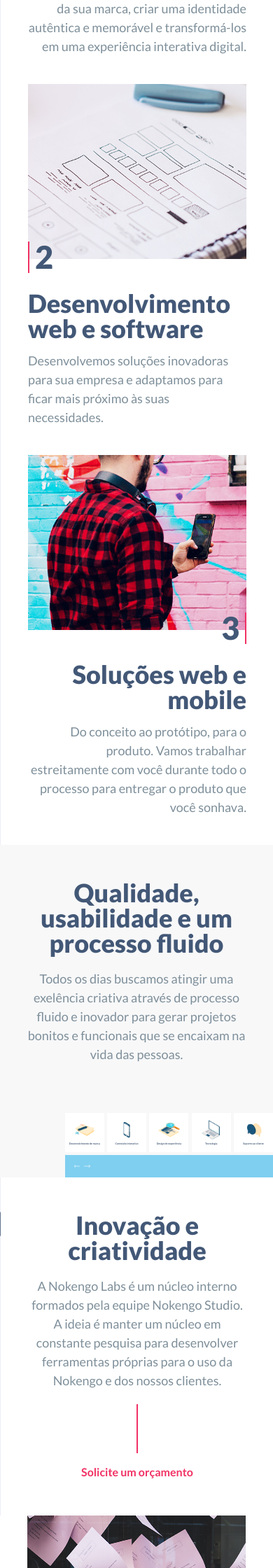
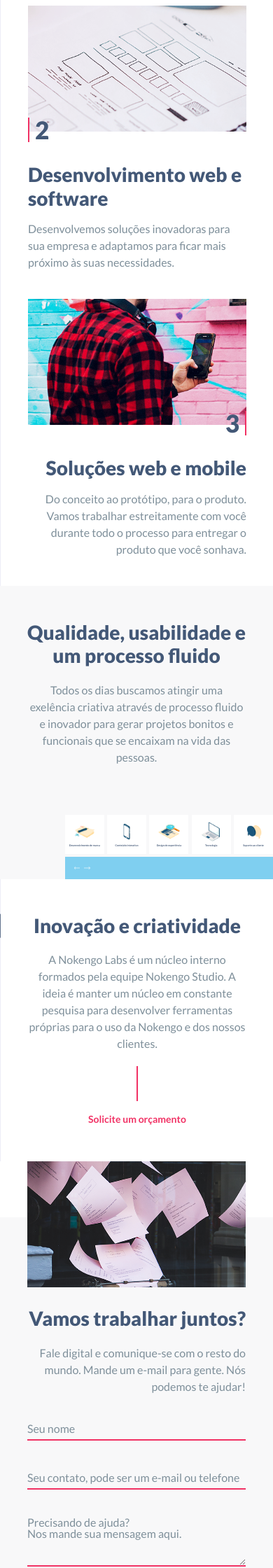
Before and after one commit to samuellevy/nokengo2018-front, a PHP site: page / in a window 390 px wide. Shown: the part 1360-3600 px from the top of the page at 70% size. Run offline with PHP 8.4, Linux system fonts and the light colour scheme; style sheets or scripts are compiled from the project's sources.

Commit message:
responsivo 510 ok, falta slider e animações.

```diff
--- a/source/index.html
+++ b/source/index.html
@@ -148,7 +148,7 @@
               <label for="contact">Seu contato, pode ser um e-mail ou telefone</label>
               <input type="text" name="contact">
             </fieldset>
-            <fieldset>
+            <fieldset data-name="textarea">
               <label for="message">Precisando de ajuda? <br>Nos mande sua mensagem aqui.</label>
               <textarea name="message"></textarea>
             </fieldset>
--- a/source/scss/style.scss
+++ b/source/scss/style.scss
@@ -197,6 +202,10 @@
 		@media screen and (max-width: 768px) {
 			font-size: 36px;
 			line-height: 1;
+		}
+		@media screen and (max-width: 510px) {
+			font-size: 28px;
+    		line-height: 1.2;
 		}
 	}
 	.t-paragraph{
@@ -225,6 +234,9 @@
 			&:after, &:before{
 				display: none;
 			}
+		}
+		@media screen and (max-width: 510px) {
+			font-size: 16px;
 		}
 	}
 }
@@ -562,12 +601,22 @@
 							width: 2px;
 						}
 					}
+					@media screen and (max-width: 510px) {
+						font-size: 35px;
+						bottom: -20px;
+						&:after{
+							height: 35px;
+						}
+					}
 				}
 				@media screen and (max-width: 768px) {
 					padding: 0;
 					width: 80%;
 					margin: auto;
 					height: 250px;
+				}
+				@media screen and (max-width: 510px) {
+					height: 180px;
 				}
 			}
 			.text{
@@ -821,6 +870,9 @@
 							height: 70px;
 							margin: 0 auto 15px;
 						}
+						@media screen and (max-width:510px){
+							height: 50px;
+						}
 					}
 					a{
 						color: $pink-1;
@@ -831,6 +883,9 @@
 							font-size: 16px;
 							padding: 0;
 							margin: 0;
+						}
+						@media screen and (max-width:510px){
+							font-size: 14px;
 						}
 					}
 				}
@@ -892,6 +947,8 @@
 					position: relative;
 					display: flex;
 					z-index: 1;
+					height: get-vw(50px);
+					margin: 0 0 get-vw(30px);
 					input, textarea{
 						font-size: $sm-size;
 						font-family: $lato-regular;
@@ -901,41 +958,62 @@
 						border-bottom: get-vw(2px) solid $pink-1;
 						width: 100%;
 						padding: get-vw(15px) 0;
-						margin-bottom: get-vw(20px);
 						box-sizing: border-box;
 						height: get-vw(50px);
 						outline: none;
+						margin: 0;
+						position: absolute;
+						bottom: 0;
 						@media screen and (max-width: 768px){
 							font-size: 16px;
 							border-bottom: 2px solid $pink-1;
-							padding: 5px 0;
+							padding: 9px 0;
 							line-height: 1;
-							margin-bottom: 20px;
-							height: 40px;
+							height: 100%;
 						}
 					}
 					textarea{
-						height: get-vw(125px);
-						min-height: get-vw(125px);
-						max-height: get-vw(200px);
-						@media screen and (max-width:768px){
-							height: 70px;
-							min-height: 70px;
-							max-height: 140px;
-							padding-top: 11px;
-						}
+						height: 100%;
+						min-height: 100%;
+						max-height: 100%;
+						margin: 0;
+						position: absolute;
+						bottom: 0;
 					}
 					label{
 						font-size: $sm-size;
 						font-family: $lato-regular;
 						color: $gray-1;
+						padding: get-vw(15px) 0;
+						line-height: 1;
+						z-index: -1;
 						position: absolute;
-						padding: get-vw(15px) 0;
-						line-height: 1.25;
-						z-index: -1;
+						bottom: 0;
 						@media screen and (max-width:768px){
-						    font-size: 16px;
+							font-size: 16px;
 							padding: 9px 0;
+						}
+					}
+					@media screen and (max-width:768px){
+						height: 40px;
+						margin: 0 0 20px;
+					}
+					@media screen and (max-width:510px){
+						margin: 0 0 30px;
+					}
+					&[data-name="textarea"]{
+						height: get-vw(100px);
+						margin: 0 0 get-vw(50px);
+						label{
+							bottom: unset;
+							top: 0;
+						}
+						@media screen and (max-width:768px){
+						    height: 80px;
+							margin: 0 0 50px;
+						}
+						@media screen and (max-width:510px){
+							margin: 0 0 30px;
 						}
 					}
 				}
@@ -963,6 +1041,9 @@
 					object-fit: cover;
 					object-position: center;
 				}
+				@media screen and (max-width: 768px){
+					height: 180px;
+				}
 			}
 			@media screen and (max-width: 768px){
 				width: 80%;
```
Also changed, not shown: other parts of source/scss/style.scss (+38 -2 lines).
